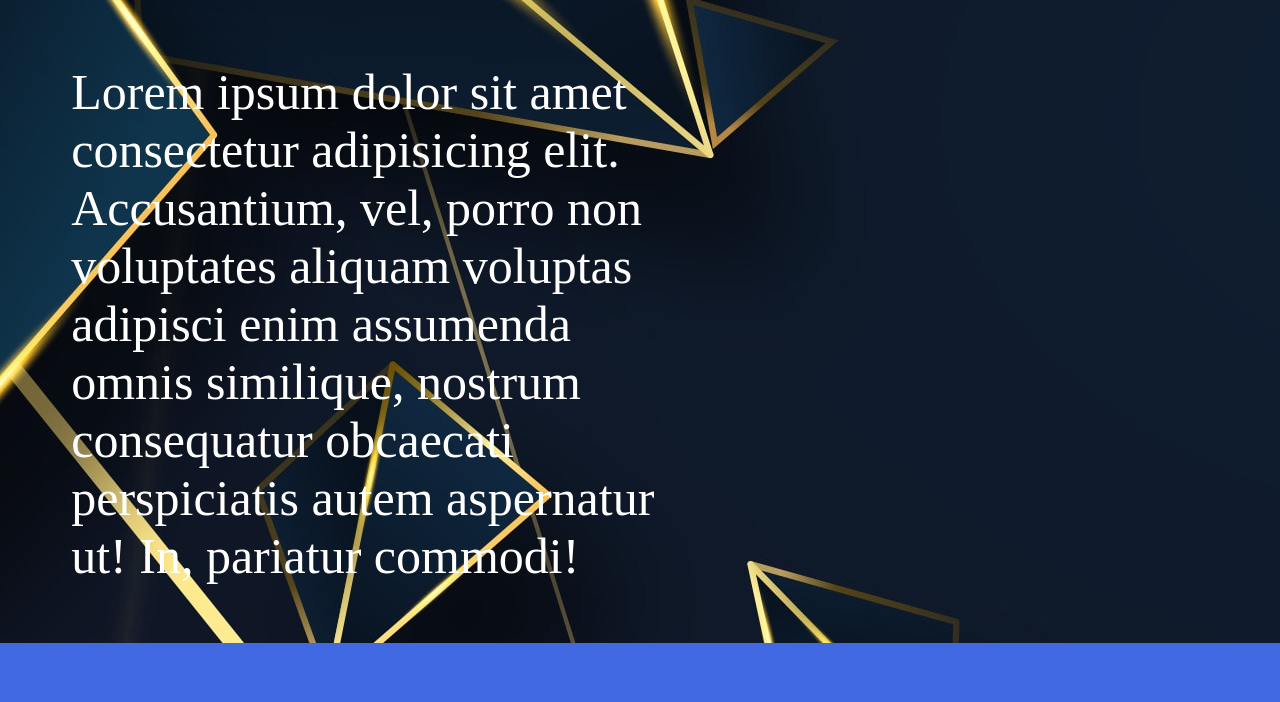
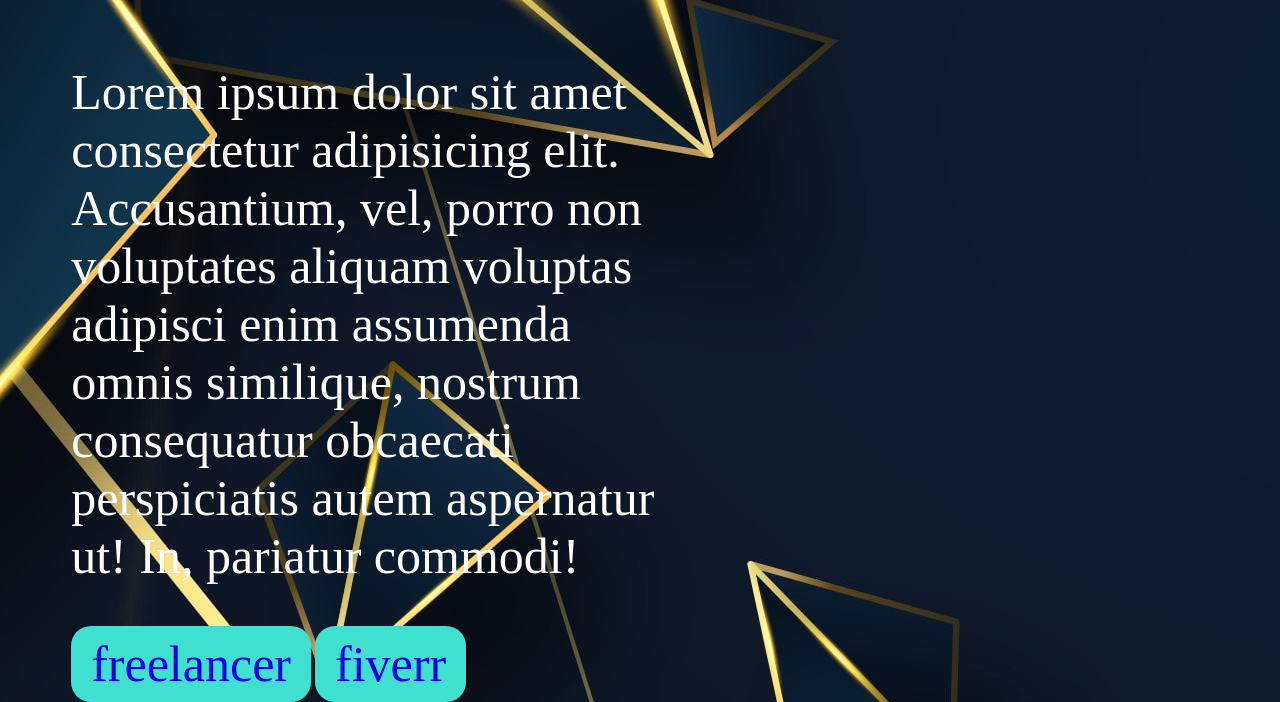
Before and after one commit to swapnildesign/Freelancer-Swapnil, a plain HTML site: page index.html in a window 1280 px wide. Shown: the part 922-1624 px from the top of the page. Before the commit the page ends 1565 px from the top, so only its background shows below. Drawn offline with Linux system fonts and the light colour scheme.

Commit message:
more files

```diff
--- a/index.html
+++ b/index.html
@@ -20,6 +20,10 @@
                 adipisci enim assumenda omnis similique, nostrum consequatur obcaecati perspiciatis autem aspernatur ut!
                 In,
                 pariatur commodi!</p>
+            <a class="link-button" target="_blank"
+                href="https://www.freelancer.com/u/swapnildesign?w=f&ngsw-bypass=">freelancer</a>
+            <a class="link-button" target="_blank"
+                href="https://www.fiverr.com/swapnildesign?up_rollout=true=">fiverr</a>
         </div>
         <div class="half-width"><img src="Images/swapnil-2.png" alt=""></div>
     </section>
--- a/style.css
+++ b/style.css
@@ -1,5 +1,5 @@
 Body{
-background-color: royalblue;
+
 background-image:url(images/background-1.jpg);
 }
 
@@ -23,3 +23,9 @@ section{
 .half-width img{
     width: 80%;
 }
+.link-button{
+    text-decoration: none;
+    background-color: turquoise;
+    padding: 10px 20px;
+    font-size: 50px;
+    border-radius: 20px;
```
